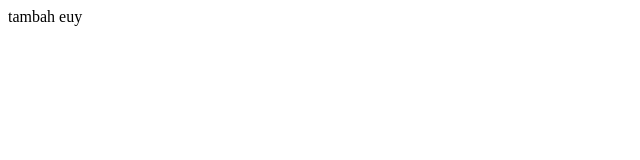
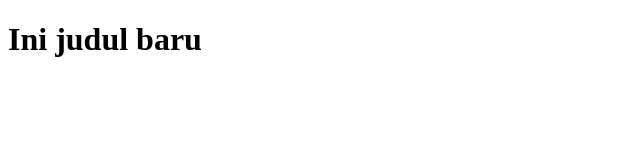
Before and after one commit to yandiaan/test-git, a plain HTML site: page index.html in a window 1280 px wide. Shown: the whole page, without its empty margins (0-640 px from the left). Drawn offline with Linux system fonts and the light colour scheme.

Commit message:
tambah judul

```diff
--- a/index.html
+++ b/index.html
@@ -5,5 +5,5 @@
     <meta name="viewport" content="width=device-width, initial-scale=1.0">
     <title>Document</title>
 </head>
-tambah euy
+<h1>Ini judul baru</h1>
 </html>
```
